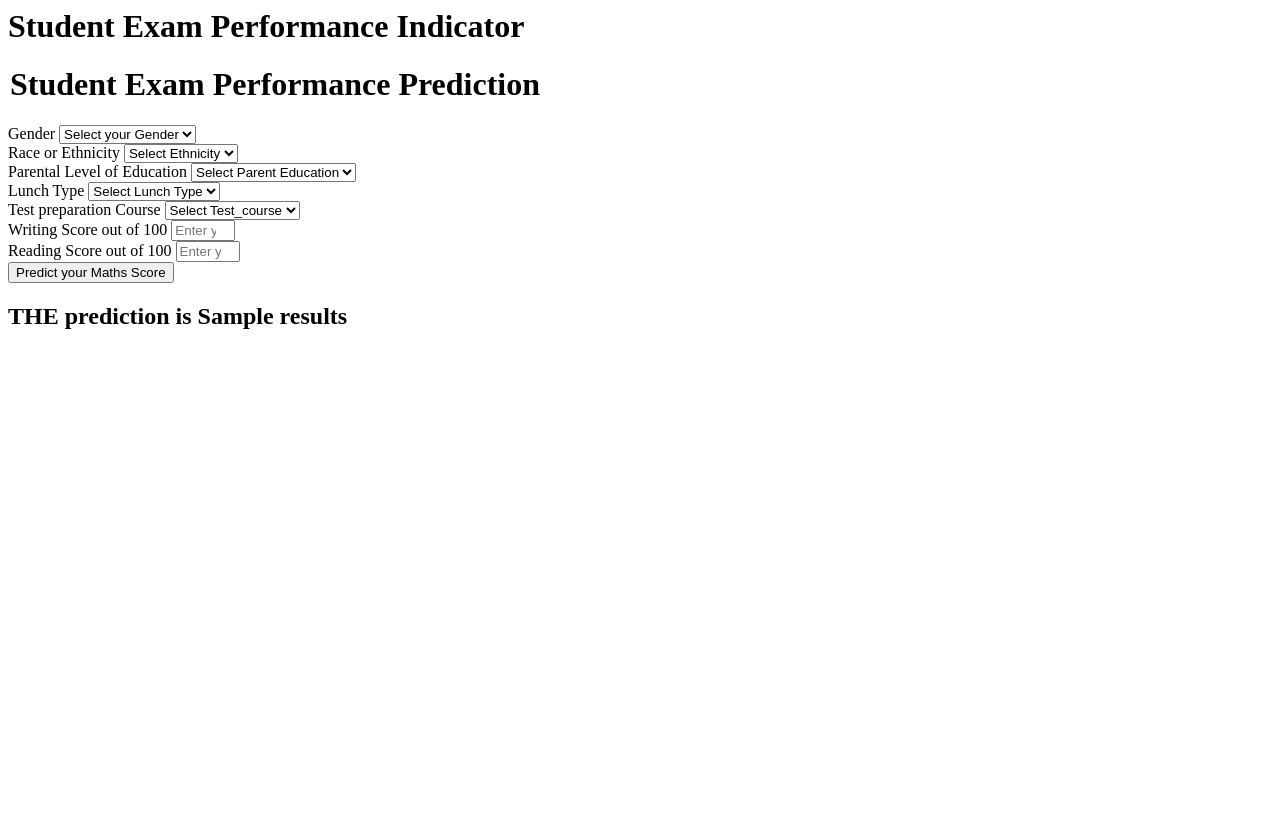
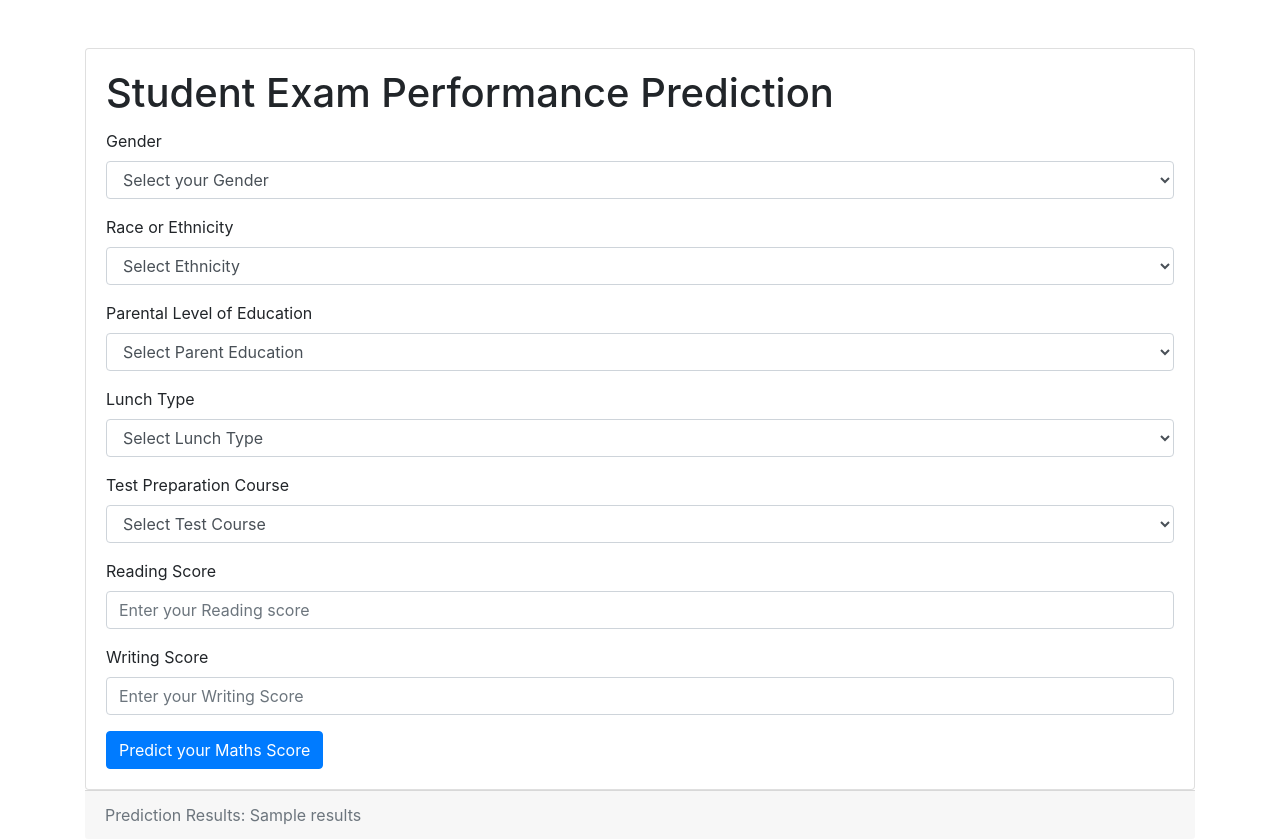
Before and after one commit to aaravmat1209/ml_projects, a Flask app: template templates/home.html in a window 1280 px wide. Before the commit the page ends 329 px from the top, so only its background shows below. Run offline with Flask 3, Linux system fonts and the light colour scheme; the template is opened without the code that fills it: most values are stand-ins (such as "Sample title", 1, 10 or a date in 2020); some libraries are stand-ins or nearby versions.

Commit message:
Final designs complete

```diff
--- a/app.py
+++ /dev/null
@@ -1,41 +0,0 @@
-from flask import Flask, render_template, request
-import numpy as np
-import pandas as pd
-
-from sklearn.preprocessing import StandardScaler
-from src.pipeline.predict_pipeline import CustomData,PredictPipeline
-
-
-application=Flask(__name__)
-
-app=application
-
-@app.route('/')
-def index():
-  return render_template('index.html')
-
-@app.route('/predictdata',methods=['GET','POST'])
-def predict_datapoint():
-  if request.method== "GET":
-    return render_template('home.html')
-  else:
-    data = CustomData(gender=request.form.get('gender'),
-                      race_ethnicity=request.form.get('ethnicity'),
-                      parental_level_of_education=request.form.get('parental_level_of_education'),
-                      lunch=request.form.get('lunch'),
-                      test_preparation_course =request.form.get('test_preparation_course'),
-                      reading_score= float(request.form.get('reading_score')),
-                      writing_score=float(request.form.get('writing_score')),
-
-                      )
-
-    pred_df = data.get_data_as_frame()
-    print(pred_df)
-
-    predict_pipeline = PredictPipeline()
-    results = predict_pipeline.predict(pred_df)
-    return render_template('home.html',results = results[0])
-
-
-if __name__ == "__main__":
-  app.run(host="0.0.0.0", debug=True)
--- a/application.py
+++ b/application.py
@@ -38,4 +38,4 @@ def predict_datapoint():
 
 
 if __name__ == "__main__":
-  app.run(host="0.0.0.0")
+  app.run(host="0.0.0.0",debug=True)
--- a/templates/home.html
+++ b/templates/home.html
@@ -1,111 +1,81 @@
-<html>
+<!DOCTYPE html>
+<html lang="en">
+<head>
+    <meta charset="UTF-8">
+    <meta name="viewport" content="width=device-width, initial-scale=1.0">
+    <title>Student Exam Performance Predictor</title>
+    <link href="https://maxcdn.bootstrapcdn.com/bootstrap/4.5.2/css/bootstrap.min.css" rel="stylesheet">
+    <script src="https://code.jquery.com/jquery-3.5.1.slim.min.js"></script>
+    <script src="https://cdn.jsdelivr.net/npm/bootstrap@4.5.2/dist/js/bootstrap.min.js"></script>
+</head>
 <body>
-    <div class="login">
-       <h1>Student Exam Performance Indicator</h1>
-
-       <form action="{{ url_for('predict_datapoint')}}" method="post">
-        <h1>
-            <legend>Student Exam Performance Prediction</legend>
-        </h1>
-        <div class="mb-3">
-            <label class="form-label">Gender</label>
-            <select class="form-control" name="gender" placeholder="Enter you Gender" required>
-                <option class="placeholder" selected disabled value="">Select your Gender</option>
-                <option value="male">
-                    Male
-                </option>
-                <option value="female">
-                    Female
-                </option>
+    <div class="container mt-5">
+        <div class="card">
+            <div class="card-body">
+                <h1 class="card-title">Student Exam Performance Prediction</h1>
+                <form action="{{ url_for('predict_datapoint') }}" method="post">
+                    <div class="form-group">
+                        <label for="gender">Gender</label>
+                        <select class="form-control" name="gender" id="gender" required>
+                            <option selected disabled value="">Select your Gender</option>
+                            <option value="male">Male</option>
+                            <option value="female">Female</option>
                         </select>
                     </div>
-        <div class="mb-3">
-            <label class="form-label">Race or Ethnicity</label>
-            <select class="form-control" name="ethnicity" placeholder="Enter you ethnicity" required>
-                <option class="placeholder" selected disabled value="">Select Ethnicity</option>
-                <option value="group A">
-                    Group A
-                </option>
-                <option value="group B">
-                    Group B
-                </option>
-                <option value="group C">
-                    Group C
-                </option>
-                <option value="group D">
-                    Group D
-                </option>
-                <option value="group E">
-                    Group E
-                </option>
+                    <div class="form-group">
+                        <label for="ethnicity">Race or Ethnicity</label>
+                        <select class="form-control" name="ethnicity" id="ethnicity" required>
+                            <option selected disabled value="">Select Ethnicity</option>
+                            <option value="group A">Group A</option>
+                            <option value="group B">Group B</option>
+                            <option value="group C">Group C</option>
+                            <option value="group D">Group D</option>
+                            <option value="group E">Group E</option>
                         </select>
                     </div>
-        <div class="mb-3">
-            <label class="form-label">Parental Level of Education</label>
-            <select class="form-control" name="parental_level_of_education"
-                placeholder="Enter you Parent Education" required>
-                <option class="placeholder" selected disabled value="">Select Parent Education</option>
-                <option value="associate's degree">
-                    associate's degree
-                </option>
-                <option value="bachelor's degree">
-                    bachelor's degree
-                </option>
-                <option value="high school">
-                    high school
-                </option>
-                <option value="master's degree">
-                    master's degree
-                </option>
-                <option value="some college">
-                    some college
-                </option>
-                <option value="some high school">
-                    some high school
-                </option>
+                    <div class="form-group">
+                        <label for="parental_level_of_education">Parental Level of Education</label>
+                        <select class="form-control" name="parental_level_of_education" id="parental_level_of_education" required>
+                            <option selected disabled value="">Select Parent Education</option>
+                            <option value="associate's degree">associate's degree</option>
+                            <option value="bachelor's degree">bachelor's degree</option>
+                            <option value="high school">high school</option>
+                            <option value="master's degree">master's degree</option>
+                            <option value="some college">some college</option>
+                            <option value="some high school">some high school</option>
                         </select>
                     </div>
-        <div class="mb-3">
-            <label class="form-label">Lunch Type</label>
-            <select class="form-control" name="lunch" placeholder="Enter you Lunch" required>
-                <option class="placeholder" selected disabled value="">Select Lunch Type</option>
-                <option value="free/reduced">
-                    free/reduced
-                </option>
-                <option value="standard">
-                    standard
-                </option>
+                    <div class="form-group">
+                        <label for="lunch">Lunch Type</label>
+                        <select class="form-control" name="lunch" id="lunch" required>
+                            <option selected disabled value="">Select Lunch Type</option>
+                            <option value="free/reduced">free/reduced</option>
+                            <option value="standard">standard</option>
                         </select>
                     </div>
-        <div class="mb-3">
-            <label class="form-label">Test preparation Course</label>
-            <select class="form-control" name="test_preparation_course" placeholder="Enter you Course"
-                required>
-                <option class="placeholder" selected disabled value="">Select Test_course</option>
-                <option value="none">
-                    None
-                </option>
-                <option value="completed">
-                    Completed
-                </option>
+                    <div class="form-group">
+                        <label for="test_preparation_course">Test Preparation Course</label>
+                        <select class="form-control" name="test_preparation_course" id="test_preparation_course" required>
+                            <option selected disabled value="">Select Test Course</option>
+                            <option value="none">None</option>
+                            <option value="completed">Completed</option>
                         </select>
                     </div>
-        <div class="mb-3">
-            <label class="form-label">Writing Score out of 100</label>
-            <input class="form-control" type="number" name="reading_score"
-                placeholder="Enter your Reading score" min='0' max='100' />
+                    <div class="form-group">
+                        <label for="reading_score">Reading Score</label>
+                        <input type="number" class="form-control" name="reading_score" id="reading_score" placeholder="Enter your Reading score" min="0" max="100" required>
                     </div>
-        <div class="mb-3">
-            <label class="form-label">Reading Score out of 100</label>
-            <input class="form-control" type="number" name="writing_score"
-                placeholder="Enter your Reading Score" min='0' max='100' />
+                    <div class="form-group">
+                        <label for="writing_score">Writing Score</label>
+                        <input type="number" class="form-control" name="writing_score" id="writing_score" placeholder="Enter your Writing Score" min="0" max="100" required>
                     </div>
-        <div class="mb-3">
-            <input class="btn btn-primary" type="submit" value="Predict your Maths Score" required />
+                    <button type="submit" class="btn btn-primary">Predict your Maths Score</button>
+                </form>
             </div>
-    </form>
-    <h2>
-       THE  prediction is {{results}}
-    </h2>
-   <body>
+        </div>
+        <div class="card-footer text-muted">
+            Prediction Results: {{ results }}
+        </div>
+    </div>
+</body>
 </html>
```
Also changed, not shown: templates/index.html (+7 -3 lines), 1 other file. Lines whose indentation alone changed are shown as unchanged.
